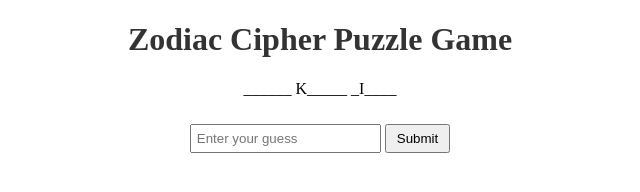
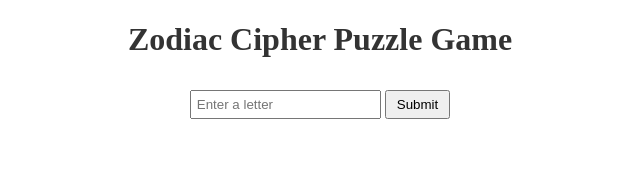
Before and after one commit to mzirkle/cipher-puzzle-game, a plain HTML site: page index.html in a window 1280 px wide. Shown: the whole page, without its empty margins (320-960 px from the left). Drawn offline with Linux system fonts and the light colour scheme.

Commit message:
index.html

```diff
--- a/index.html
+++ b/index.html
@@ -6,8 +6,8 @@
 </head>
 <body>
   <h1>Zodiac Cipher Puzzle Game</h1>
-  <p id="puzzle-text"></p>
-  <input type="text" id="guess-input" placeholder="Enter your guess">
+  <div id="puzzle-container"></div>
+  <input type="text" id="input-box" placeholder="Enter a letter">
   <button id="submit-button">Submit</button>
   <p id="result-text"></p>
 
```
